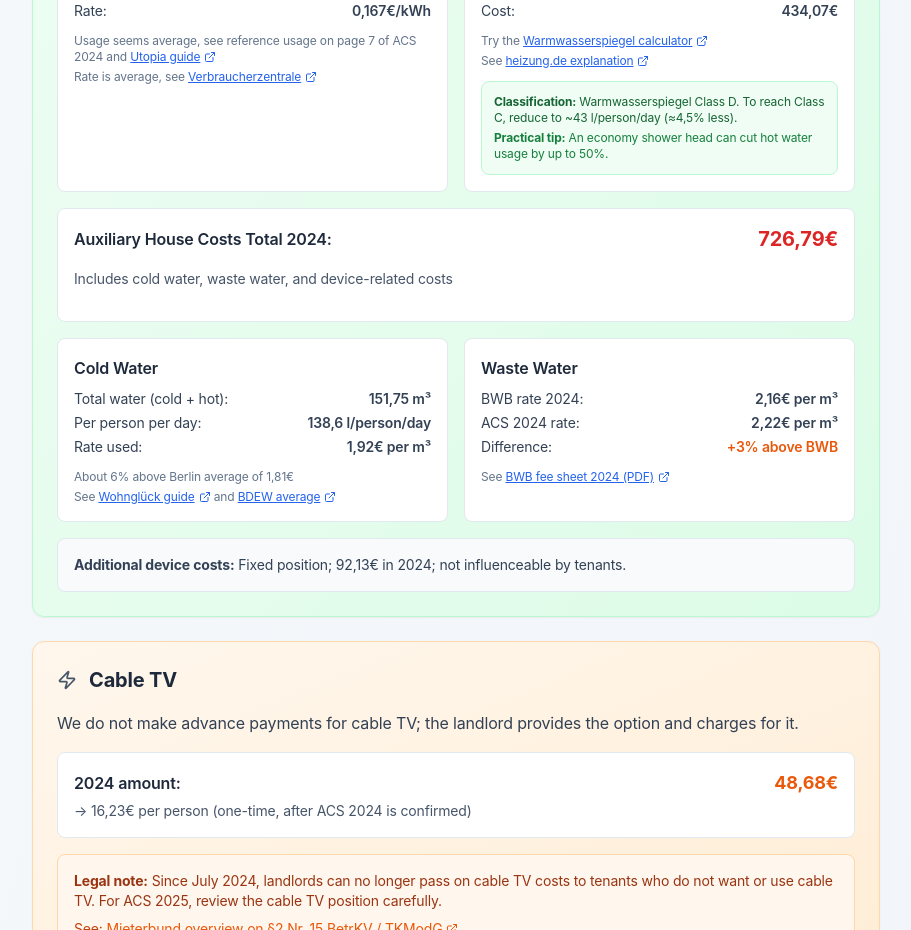
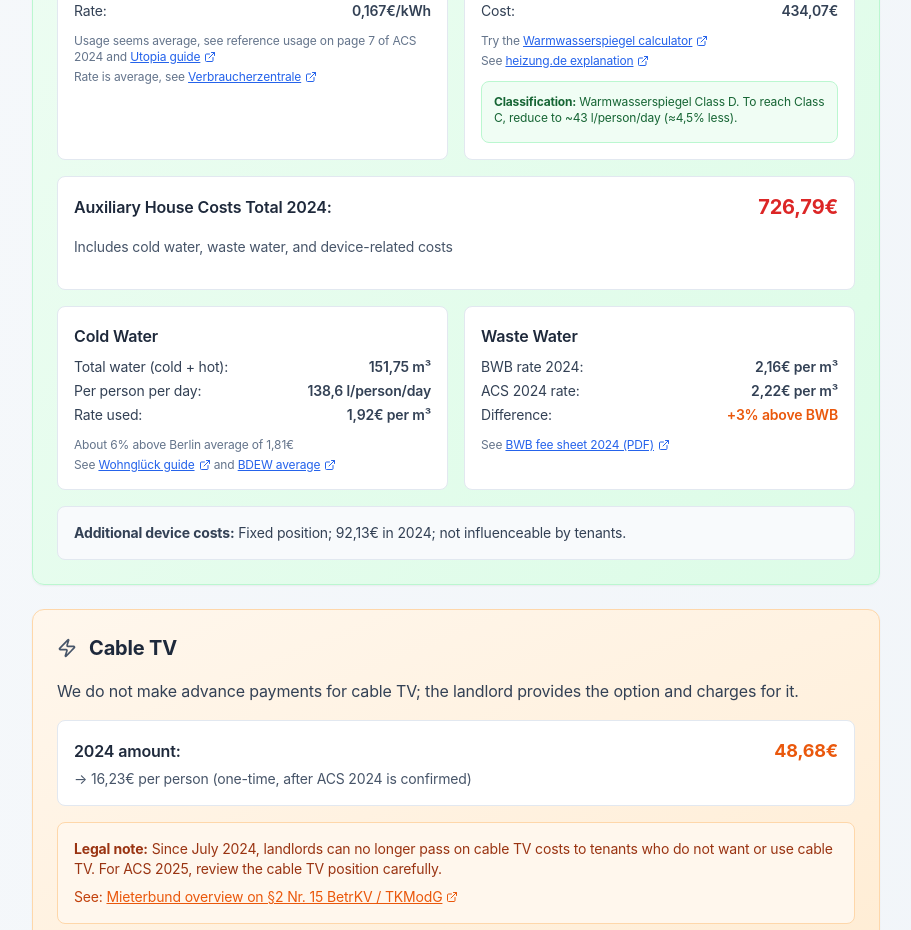
Before and after one commit to devWhyqueue/ringbahn-rent, a React (Vite) app: page / in a window 1280 px wide. Shown: the part 3640-4570 px from the top of the page, without its empty margins (184-1095 px from the left). Built offline with nearby package versions, Linux system fonts and the light colour scheme.

Commit message:
Remove tip

```diff
--- a/src/components/ACSSection.tsx
+++ b/src/components/ACSSection.tsx
@@ -254,9 +254,6 @@ export function ACSSection() {
                 <strong>Classification:</strong> Warmwasserspiegel Class D. To reach Class C,
                 reduce to ~43 l/person/day (≈4,5% less).
               </p>
-              <p className="text-xs text-green-700">
-                <strong>Practical tip:</strong> An economy shower head can cut hot water usage by up to 50%.
-              </p>
             </div>
           </div>
         </div>
```
